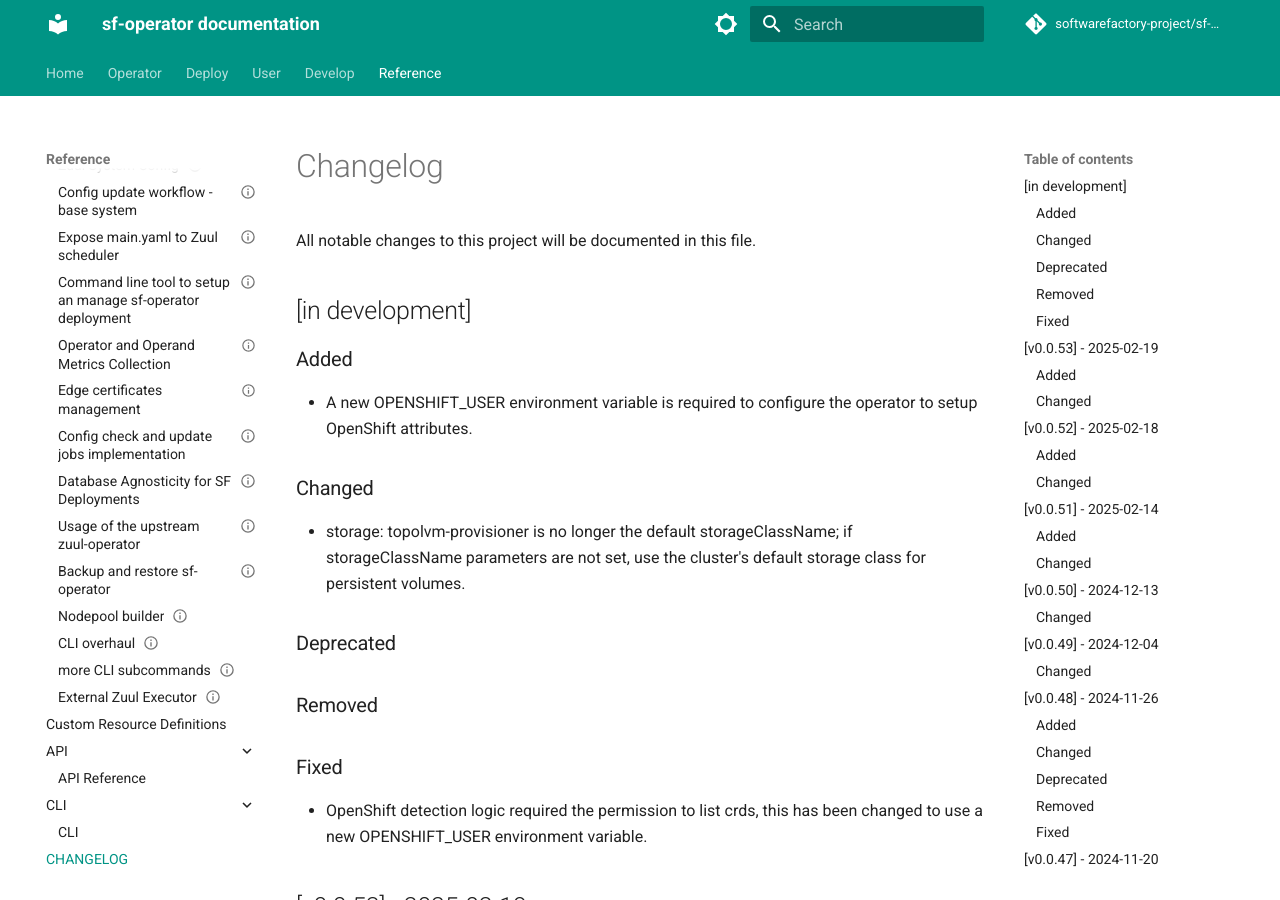
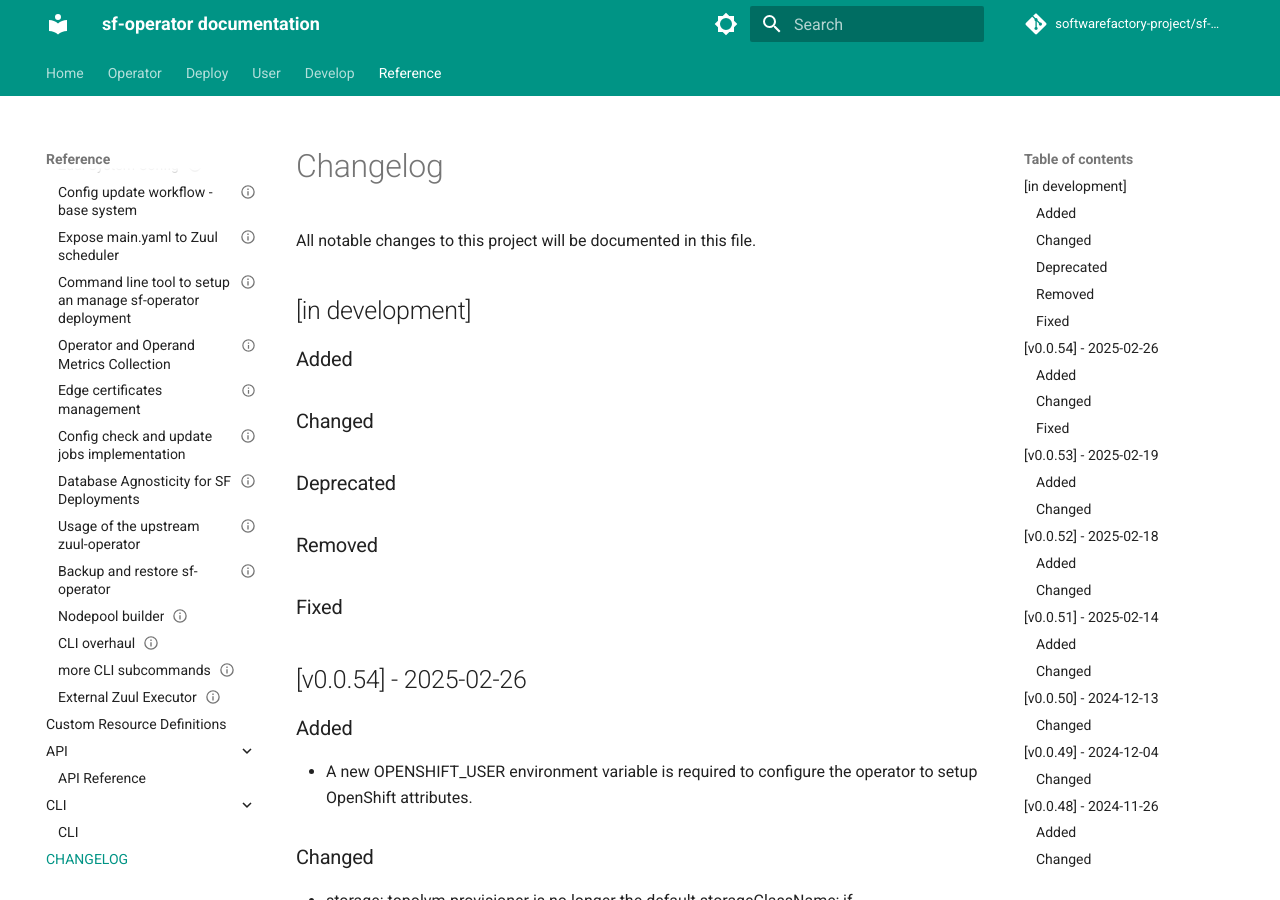
Before and after one commit to softwarefactory-project/sf-operator, an MkDocs documentation site: the page built from doc/reference/CHANGELOG.md, in a window 1280 px wide and 900 px high. Built offline with MkDocs 1.6.1 and Material for MkDocs 9.7.7, drawn with Linux system fonts in a browser that asks for light colours; comment, search, counter and statistics services are not loaded.

Commit message:
Release - v0.0.54
Change-Id: I7c59361cc12cca2d9ce2f4314953b5c7ed8e921f

```diff
--- a/doc/reference/CHANGELOG.md
+++ b/doc/reference/CHANGELOG.md
@@ -3,6 +3,14 @@
 All notable changes to this project will be documented in this file.
 
 ## [in development]
+
+### Added
+### Changed
+### Deprecated
+### Removed
+### Fixed
+
+## [v0.0.54] - 2025-02-26
 
 ### Added
 
@@ -13,8 +21,6 @@
 - storage: topolvm-provisioner is no longer the default storageClassName; if storageClassName parameters
   are not set, use the cluster's default storage class for persistent volumes.
 
-### Deprecated
-### Removed
 ### Fixed
 
 - OpenShift detection logic required the permission to list crds, this has been changed to use a new OPENSHIFT_USER environment variable.
```
